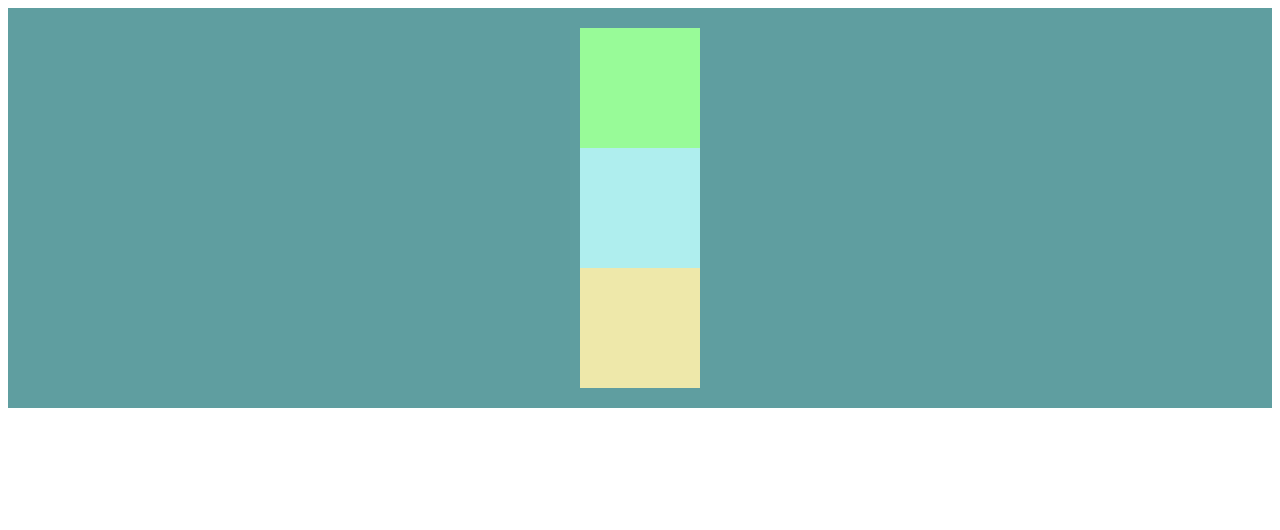
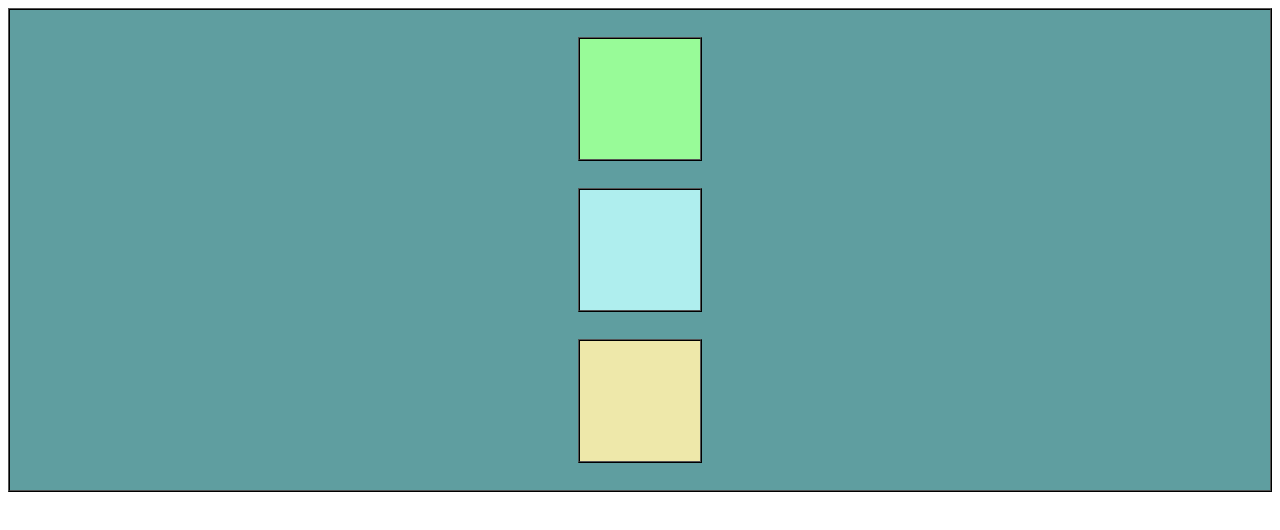
Before and after one commit to cristian-israel/curso_javascript_typescript, a website: page html/573 - pensando em html e css/index.html in a window 1280 px wide. Drawn offline with Linux system fonts and the light colour scheme.

Commit message:
separado o arquivo de blocos do curso

```diff
--- a/html/573 - pensando em html e css/index.html
+++ b/html/573 - pensando em html e css/index.html
@@ -8,14 +8,19 @@
 	<style>
 		section {
 			display: flex;
-			padding: 20px;
+			height: 30rem;
 			flex-direction: column;
+			justify-content: space-evenly;
 			align-items: center;
+		border-width: 2px;
+		border-style: ridge;
+		border-color: black;
 		}
 
 		div {
-			border-width: 1px;
-			border-style: inherit;
+			border-width: 2px;
+			border-style: ridge;
+			border-color: black;
 		}
 	</style>
 </head>
--- /dev/null
+++ b/html/blocos/style.css
@@ -0,0 +1,39 @@
+section {
+	display: flex;
+	height: 34rem;
+	flex-direction: column;
+	justify-content: space-evenly;
+	align-items: center;
+
+	background: #5f9ea0;
+
+	border-width: 2px;
+	border-style: ridge;
+	border-color: black;
+
+}
+
+div {
+	width: 120px;
+	height: 120px;
+
+	border-width: 2px;
+	border-style: ridge;
+	border-color: black;
+}
+
+.block-green {
+	background: palegreen;
+}
+
+.block-blue {
+	background: paleturquoise;
+}
+
+.block-yellow {
+	background: palegoldenrod;
+}
+
+.block-red {
+	background: lightcoral;
+}
```
Also changed, not shown: html/blocos/index.html (added, +25 -0 lines).
